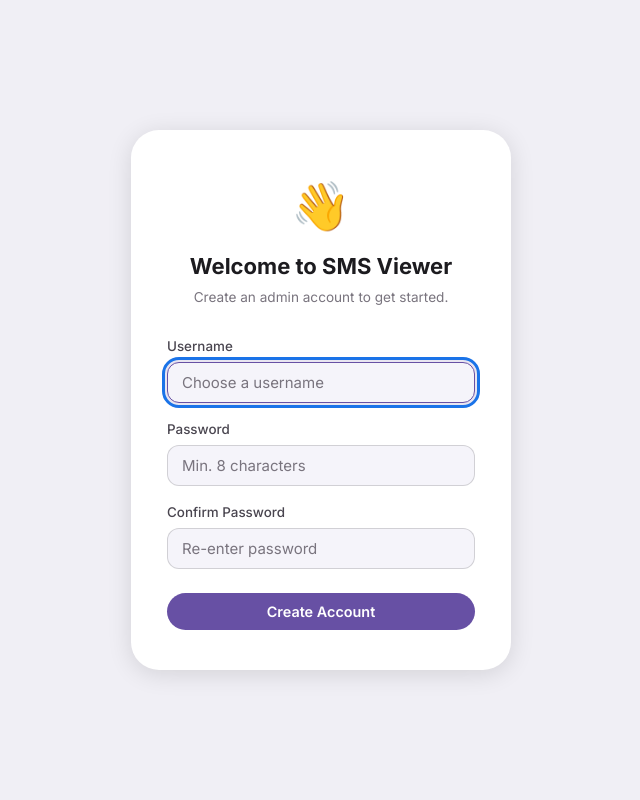
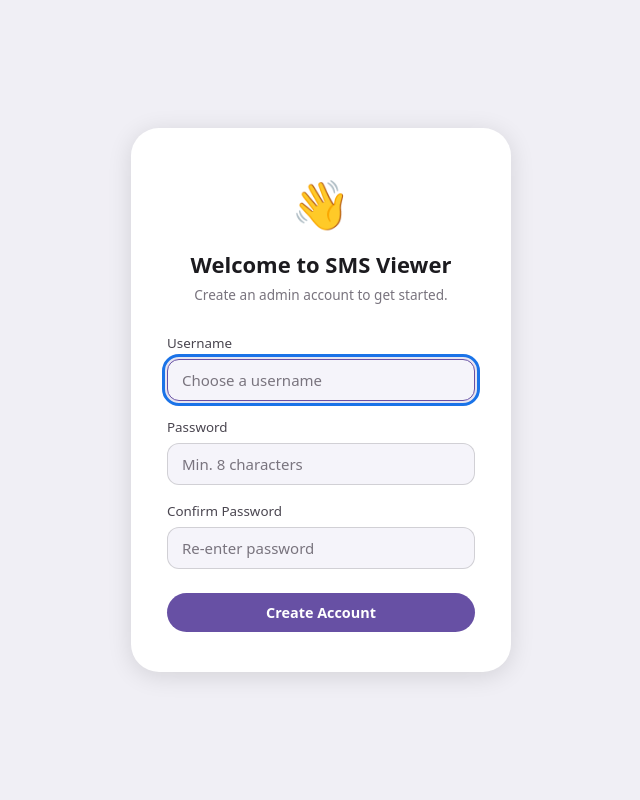
Before and after one commit to MalayPalace/sms-viewer, a Flask app: page /setup in a window 1280 px wide. Shown: the whole page, without its empty margins (319-959 px from the left). Run offline with Flask 3, Linux system fonts and the light colour scheme; parts of the project's set-up code (start-up, migrations or seed data) failed here and were passed over.

Commit message:
Improve README writing with AI and remove google font from style to make it even more private

```diff
--- a/src/sms_viewer/static/css/style.css
+++ b/src/sms_viewer/static/css/style.css
@@ -6,7 +6,6 @@
 /* -------------------------------------------------------------------------
    Google Font Import
    ------------------------------------------------------------------------- */
-@import url('https://fonts.googleapis.com/css2?family=Inter:wght@300;400;500;600;700&display=swap');
 
 /* -------------------------------------------------------------------------
    CSS Custom Properties — Design Tokens
@@ -81,7 +80,7 @@
   --radius-full: 9999px;
 
   /* Typography */
-  --font-sans:  'Inter', system-ui, -apple-system, sans-serif;
+  --font-sans:  system-ui, -apple-system, 'Segoe UI', Roboto, 'Helvetica Neue', Arial, sans-serif;
   --font-mono:  'Fira Code', 'Consolas', monospace;
 }
 
```
Also changed, not shown: README.md.
